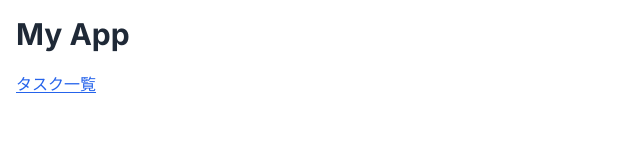
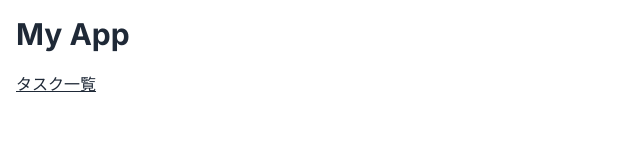
Before and after one commit to yuichiyasui/testing-library-performance-research, a Next.js app: page / in a window 1280 px wide. Shown: the top 164 px of the page, without its empty margins (0-640 px from the left). Built offline with nearby package versions, Linux system fonts and the light colour scheme.

Commit message:
Fix link style

```diff
--- a/src/components/InternalLink.tsx
+++ b/src/components/InternalLink.tsx
@@ -7,11 +7,7 @@ export const InternalLink = forwardRef<HTMLAnchorElement, Props>(
   (props, ref) => {
     const { className, ...rest } = props;
     return (
-      <Link
-        ref={ref}
-        {...rest}
-        className={`${className} text-blue-600 underline underline-offset-2`}
-      >
+      <Link ref={ref} {...rest} className={`${className} link`}>
         {props.children}
       </Link>
     );
```
